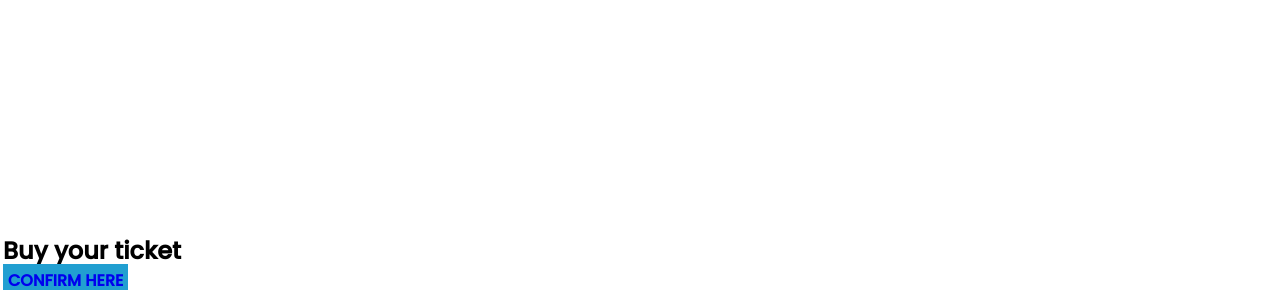
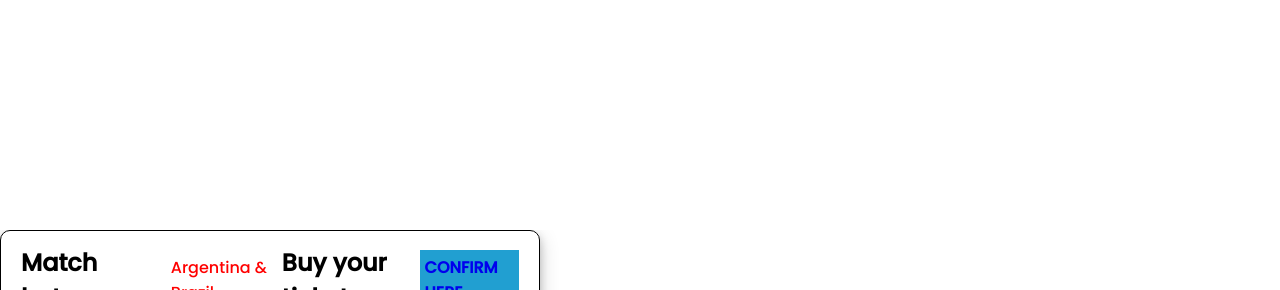
Before and after one commit to Gupta-Barna/My-2nd-assignment-repo, a plain HTML site: page index.html in a window 1280 px wide. Shown: the part 4005-4295 px from the top of the page. Drawn offline with Linux system fonts and the light colour scheme.

Commit message:
code updated

```diff
--- a/index.html
+++ b/index.html
@@ -113,6 +113,8 @@
                </div>
             </section>
             <section class="ticket">
+                <h1>Match between:</h1>
+                <p class="ticket-color">Argentina & Brazil</p>
                 <h2>Buy your ticket</h2>
                 <a class="click-button" target="_blank" href="https://en.wikipedia.org/wiki/2022_FIFA_World_Cup">CONFIRM HERE</a><br>
 
--- a/style.css
+++ b/style.css
@@ -158,7 +158,20 @@ h4{
     color:rgb(133, 13, 13);
 }
 .ticket{
-    border: 3px solid white;
+
+    width: 540px;
+    height: 100px;
+    border: 1px solid;
+    border-radius: 10px;
+    padding: 20px;
+    display: flex;
+    justify-content: space-evenly;
+    align-items:center;
+    margin-bottom: 20%;
+    box-shadow: 0 4px 8px 0 rgb(0 0 0 / 20%), 0 6px 20px 0 rgb(0 0 0 / 19%);
+}
+.ticket-color{
+    color:red;
 }
 
 /*---------------
```
